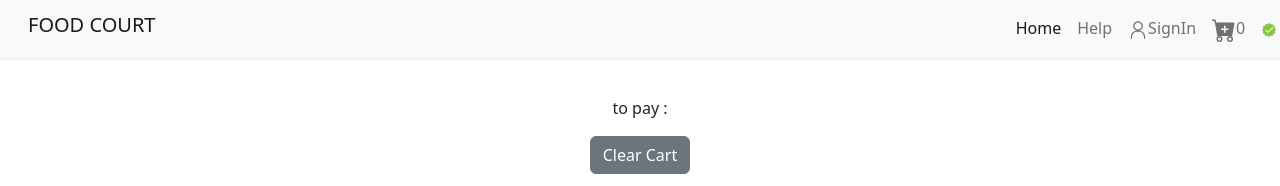
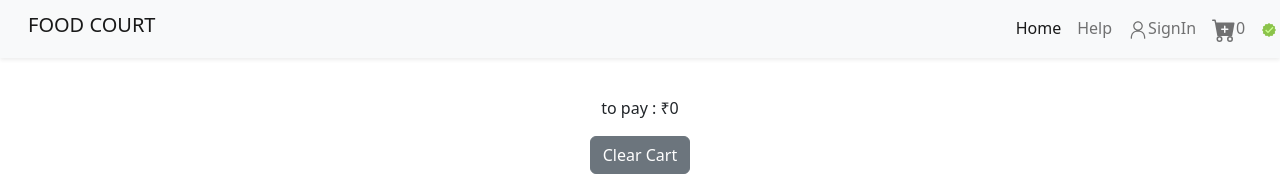
Before and after one commit to KaranMeghe/food-court, a React (Vite) app in the folder Food_Court /: page /cart in a window 1280 px wide. Shown: the top 186 px of the page. Built offline with nearby package versions, Linux system fonts and the light colour scheme.

Commit message:
Add - now we can add menu items in cart , and it will show us a total amount of that items

```diff
--- a/Food_Court /src/Components/Pages/Cart.jsx
+++ b/Food_Court /src/Components/Pages/Cart.jsx
@@ -4,25 +4,23 @@ import FoodItemsInCart from "../restarunt cards/FoodItmes";
 
 /* eslint-disable react/react-in-jsx-scope */
 const Cart = () => {
-  const cartItmes = useSelector((store) => store.cart.items);
+  const cartItems = useSelector((store) => store.cart.items);
   const dispatch = useDispatch();
 
   const handleClearCart = () => {
     dispatch(clearItem());
   };
 
+  // Calculate the total price using the reduce function
+  const totalPrice = cartItems.reduce((total, item) => total + item.price, 0);
+
   return (
     <div className="h-full mt-5 py-5 d-flex flex-column align-items-center">
-      {cartItmes.map((item) => {
+      {cartItems.map((item) => {
         return <FoodItemsInCart key={item.id} {...item} />;
       })}
 
-      <p>
-        to pay :{" "}
-        {cartItmes.map((item) => {
-          return item.price;
-        })}
-      </p>
+      <p>to pay : &#x20B9;{totalPrice / 100}</p>
       <button className="btn btn-secondary" onClick={() => handleClearCart()}>
         Clear Cart
       </button>
--- a/Food_Court /src/Components/restarunt cards/FoodItmes.jsx
+++ b/Food_Court /src/Components/restarunt cards/FoodItmes.jsx
@@ -5,7 +5,7 @@
 import { IMG_CDN_URL } from "../../config";
 
 const FoodItemsInCart = ({ name, description, imageId, price }) => {
-  const dishPrice = (price / 100).toFixed(2);
+  const dishPrice = price / 100;
   return (
     <>
       <div className="card mb-3" style={{ maxWidth: "540px" }}>
```
